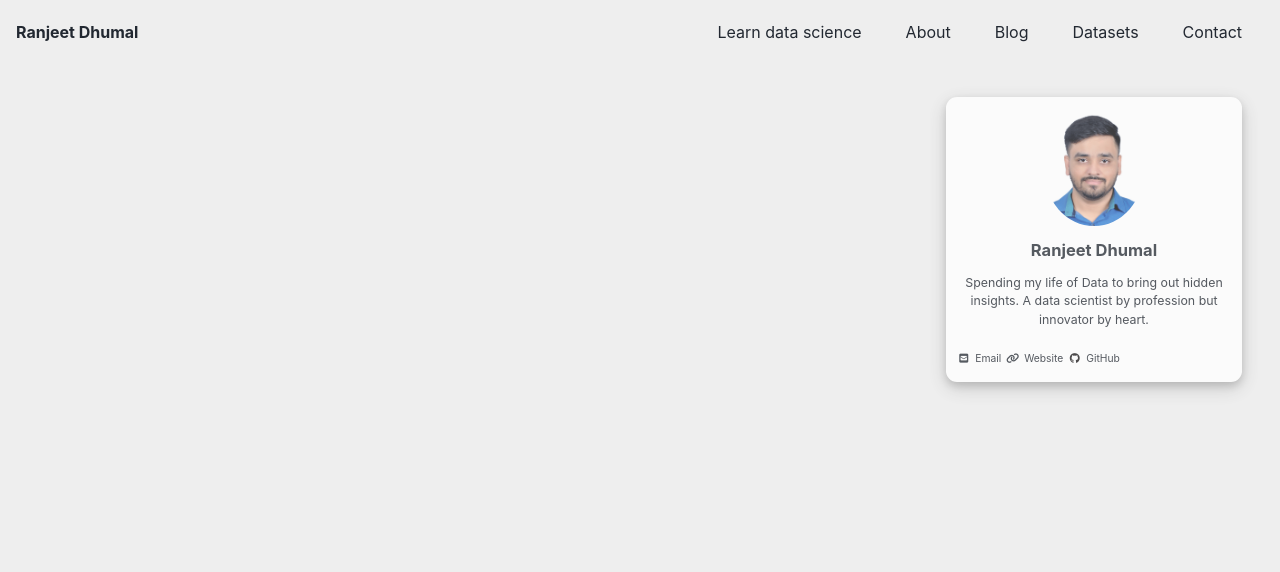
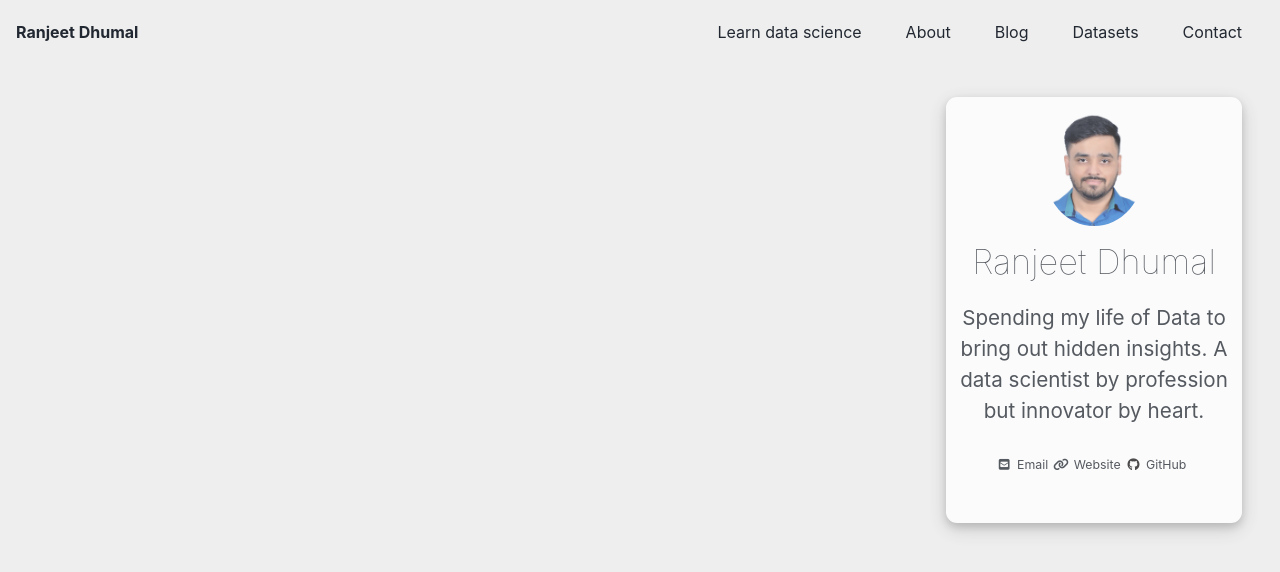
Before and after one commit to ranjeetds/ranjeetds.github.io, a Jekyll site: the page built from index.html, in a window 1280 px wide and 900 px high. Shown: the top 572 px of the window. Built offline with Jekyll 4.4.1, drawn with Linux system fonts in a browser that asks for light colours; cached includes are drawn as plain includes; nearby versions of some CDN libraries; the list of posts is cut into pages by our own code.

Commit message:
Update _sidebar.scss

```diff
--- a/_sass/minimal-mistakes/_sidebar.scss
+++ b/_sass/minimal-mistakes/_sidebar.scss
@@ -181,12 +181,13 @@
 }
 .sidebar .author__name {
   font-family: $sans-serif;
-  font-size: $type-size-6;
+  font-size: $type-size-3;
+  font-weight: lighter;
 }
 
 .author__bio {
   margin: 0;
-  font-size: $type-size-6;
+  font-size: $type-size-4;
 
   @include breakpoint($large) {
     margin-top: 10px;
@@ -205,7 +206,8 @@
   text-align: center;
 
   ul {
-    text-align: center;
+    display: flex;
+    justify-content: center;
   }
 
   li {
@@ -334,7 +336,7 @@
     padding-top: 2px;
     padding-bottom: 2px;
     color: inherit;
-    font-size: $type-size-8;
+    font-size: $type-size-6;
     text-decoration: none;
 
     &:hover {
```
